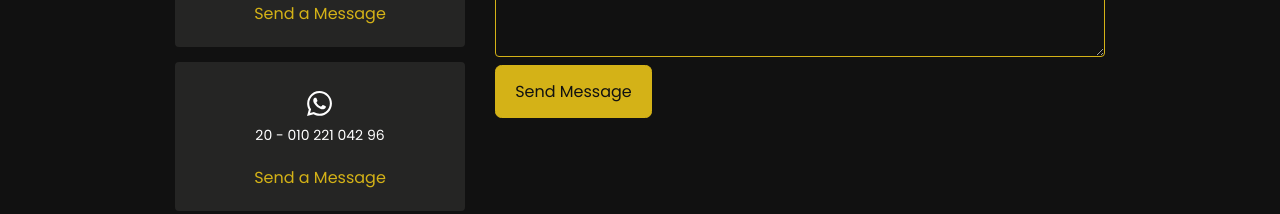
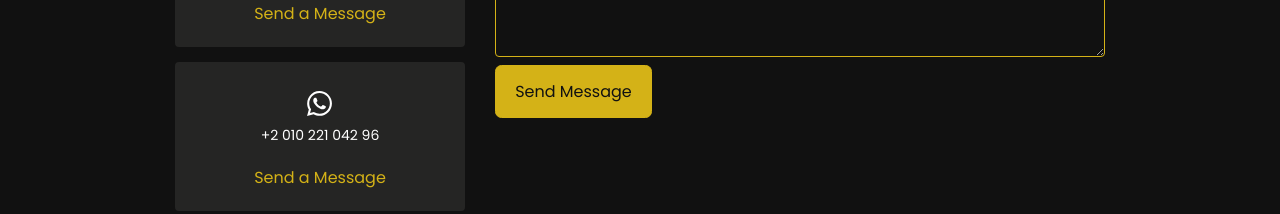
Before and after one commit to TasnimMustafa/MyPortfolio, a React (Create React App) app: page / in a window 1280 px wide. Shown: the part 5240-5454 px from the top of the page. Built offline with nearby package versions, Linux system fonts and the light colour scheme.

Commit message:
setup gh-pages

```diff
--- a/package.json
+++ b/package.json
@@ -18,11 +18,11 @@
   },
   "scripts": {
     "start": "react-scripts start",
+    "predeploy" : "npm run build",
+    "deploy" : "gh-pages -d build",
     "build": "react-scripts build",
     "test": "react-scripts test",
-    "eject": "react-scripts eject",
-    "predeploy" : "npm run build",
-    "deploy" : "gh-pages -d build"
+    "eject": "react-scripts eject"
   },
   "eslintConfig": {
     "extends": [
--- a/src/components/contact/Contact.jsx
+++ b/src/components/contact/Contact.jsx
@@ -52,8 +52,8 @@ const Contact = () => {
                 <div style={{fontSize:"25px"}}>
                 <ImWhatsapp/>
                 </div>
-                <p>20 - 010 221 042 96</p>
-                <a href="https://api.whatsapp.com/send?phone=01022104296" target="_blank">Send a Message</a>
+                <p>+2 010 221 042 96</p>
+                <a href="https://api.whatsapp.com/send?phone=+201022104296" target="_blank">Send a Message</a>
               </div>
             </div>
 
```
